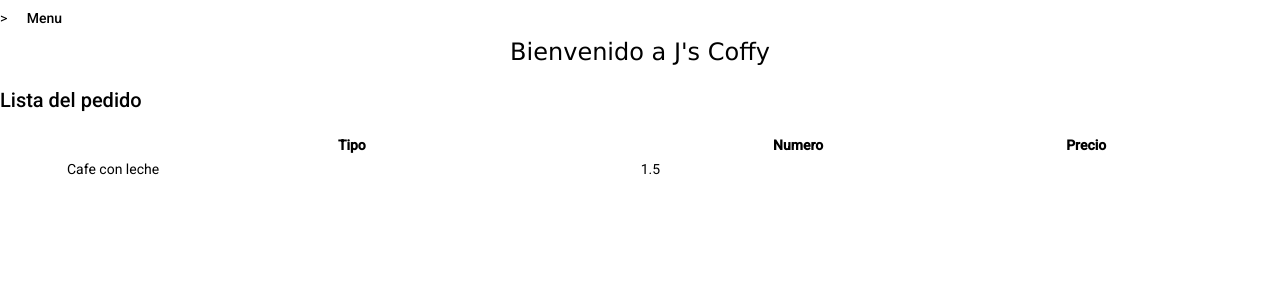
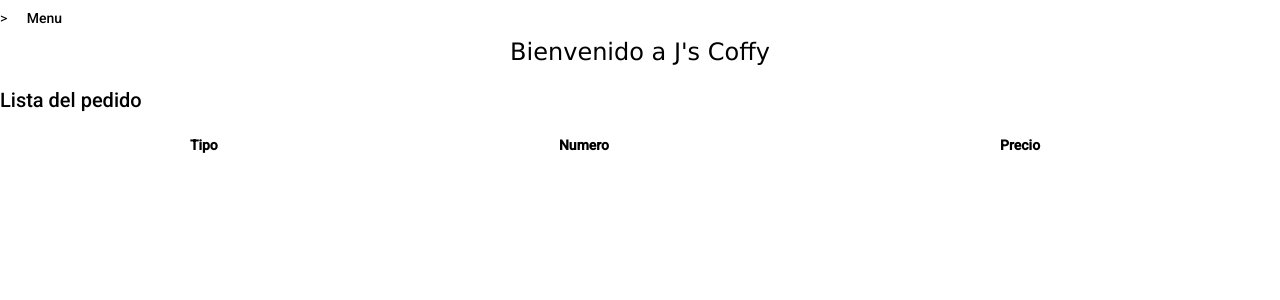
Before and after one commit to JorgeHueva/XeridiaAcademy, an Angular app in the folder frontend_cafeteria/: page /Pedido in a window 1280 px wide. Shown: the top 300 px of the page. Built offline with nearby package versions, Linux system fonts and the light colour scheme.

Commit message:
FARQXER-314 Frontend con array de cafes y conexion de este entre paginas

```diff
--- /dev/null
+++ b/frontend_cafeteria/src/app/Pedido.ts
@@ -0,0 +1,6 @@
+export class Pedido {
+  orderid: number;
+  typeCoffe: string;
+  numCoffe: number;
+  price: number;
+}
--- a/frontend_cafeteria/src/app/Pedido/Pedido.component.html
+++ b/frontend_cafeteria/src/app/Pedido/Pedido.component.html
@@ -22,12 +22,12 @@
     <td mat-cell *matCellDef="let j = index;">
     </td>
   </ng-container>
-
   <tr mat-header-row *matHeaderRowDef="filas"></tr>
-  <tr mat-row *matRowDef="let row; columns: filas;"></tr>
+  <tr mat-row *matRowDef="let row; columns: columnas;"></tr>
 </table-->
 
 <h2>Lista del pedido</h2>
+
 <table>
   <thead>
     <tr>
@@ -39,6 +39,7 @@
   <tbody>
     <tr *ngFor="let dato of datos ">
     <td>{{dato.typeCoffe}}</td>
+    <td>{{dato.numCoffe}}</td>
     <td>{{dato.price}}</td>
   </tr>
   </tbody>
--- a/frontend_cafeteria/src/app/Pedido/Pedido.component.ts
+++ b/frontend_cafeteria/src/app/Pedido/Pedido.component.ts
@@ -1,9 +1,8 @@
-import { Component, OnInit } from '@angular/core';
+import { Component, OnInit, } from '@angular/core';
 import { Coffe } from '../coffe';
-
-
-
-
+import { Coffe_o } from '../coffe_o';
+import { Pedido } from '../Pedido';
+import { PedidoService } from '../pedido.service';
 
 @Component({
   selector: 'app-Pedido',
@@ -12,16 +11,15 @@ import { Coffe } from '../coffe';
 })
 export class PedidoComponent implements OnInit {
 
-  filas: string[] = ['Tipo', 'Numero', 'Precio', 'borrar'];
+  columnas: string[] = ['Tipo', 'Numero', 'Precio', 'borrar'];
 
-  datos: Coffe[] = [];
+  datos: Array<Coffe_o> = [];
 
-  constructor() { }
+
+  constructor(private pedidoServicio: PedidoService) { }
 
   ngOnInit() {
-    this.datos = [{
-      "typeCoffe" : "Cafe con leche",
-      "price" : 1.50
-    }];
+    this.datos = this.pedidoServicio.order;
   }
+
 }
--- a/frontend_cafeteria/src/app/app.module.ts
+++ b/frontend_cafeteria/src/app/app.module.ts
@@ -19,6 +19,7 @@ import { HttpClientModule } from '@angular/common/http';
 
 
 
+
 @NgModule({
   declarations: [
     AppComponent,
@@ -36,6 +37,7 @@ import { HttpClientModule } from '@angular/common/http';
     MatRadioModule,
     MatFormFieldModule,
     MatTableModule,
+
     MatPaginatorModule,
     RouterModule.forRoot([
       {path: 'pagina-principal', component: PaginaPrincipalComponent},
--- a/frontend_cafeteria/src/app/coffe_o.ts
+++ b/frontend_cafeteria/src/app/coffe_o.ts
@@ -1,5 +1,5 @@
 export class Coffe_o {
-  typeCoffe : string;
+  typeCoffe : String;
   numCoffe: number;
   price: number;
 }
--- a/frontend_cafeteria/src/app/pagina-principal/pagina-principal.component.html
+++ b/frontend_cafeteria/src/app/pagina-principal/pagina-principal.component.html
@@ -1,4 +1,4 @@
-<mat-form-field>
+<!--mat-form-field>
   <mat-label>Buscar</mat-label>
   <input matInput (keyup)="filtrar($event)" placeholder="buscar">
 </mat-form-field>
@@ -25,7 +25,7 @@
     <tr mat-row *matRowDef="let row; columns: columnas;"></tr>
   </table>
   <mat-paginator [pageSizeOptions]="[5, 10, 15]" showFirstLastButtons></mat-paginator>
-</div>
+</div-->
 
 <div class ="contenedor">
   <table class="table table-striped">
@@ -55,6 +55,6 @@
       <input matInput name="numero" [(ngModel)]="coffe_o.numCoffe" type="number" placeholder="Ingrese numero de cafes">
   </mat-form-field>
   <br>
-  <button class="btn btn-success">Guardar</button>
+  <button mat-button color="primary" >Guardar</button>
 </form>
 </div>
--- a/frontend_cafeteria/src/app/pagina-principal/pagina-principal.component.ts
+++ b/frontend_cafeteria/src/app/pagina-principal/pagina-principal.component.ts
@@ -5,6 +5,8 @@ import { FormControl, FormGroup } from '@angular/forms';
 import { Coffe } from '../coffe';
 import { PedidoService } from '../pedido.service';
 import { Coffe_o } from '../coffe_o';
+
+
 
 
 @Component({
@@ -17,20 +19,23 @@ export class PaginaPrincipalComponent implements OnInit {
   columnas: string[] = ['tipo', 'precio'];
 
   cafes: Coffe[] = [];
+
+  pedido: Array<Coffe_o> = [];
   coffe_o: Coffe_o = new Coffe_o;
-
   dataSource:any;
 
   @ViewChild(MatPaginator, { static: true }) paginator!: MatPaginator;
 
-  constructor(private pedidoServicio: PedidoService) { }
+  constructor(private pedidoServicio: PedidoService) {
+
+  }
 
   ngOnInit() {
       this.obtenerCoffe();
       this.dataSource = new MatTableDataSource<Coffe>(this.cafes);
       this.dataSource.paginator = this.paginator;
     }
-    filtrar(event: Event) {
+  filtrar(event: Event) {
       const filtro = (event.target as HTMLInputElement).value;
       this.dataSource.filter = filtro.trim().toLowerCase();
   }
@@ -41,6 +46,11 @@ export class PaginaPrincipalComponent implements OnInit {
   }
 
   onSubmit (){
-    console.log (this.coffe_o);
+    this.coffe_o.price = 3;
+    this.pedido.push(this.coffe_o);
+    this.coffe_o = new Coffe_o;
+    this.pedidoServicio.order = this.pedido;
+    console.log (this.pedidoServicio.order);
   }
+
 }
--- a/frontend_cafeteria/src/app/pedido.service.ts
+++ b/frontend_cafeteria/src/app/pedido.service.ts
@@ -1,5 +1,5 @@
 import { HttpClient } from '@angular/common/http';
-import { Injectable } from '@angular/core';
+import { Injectable} from '@angular/core';
 import { Observable } from 'rxjs';
 import { Coffe } from './coffe';
 import { Coffe_o } from './coffe_o';
@@ -11,6 +11,7 @@ export class PedidoService {
   // Obtengo la lista
   private baseURL = "http://localhost:8080/cafeteria/cafes";
 
+  order: Array<Coffe_o> = [];
 constructor(private httpClient : HttpClient) { }
 
 //obtengo los cafes del sql
```
Also changed, not shown: 1 other file (tests, documents, lock files or other folders).
